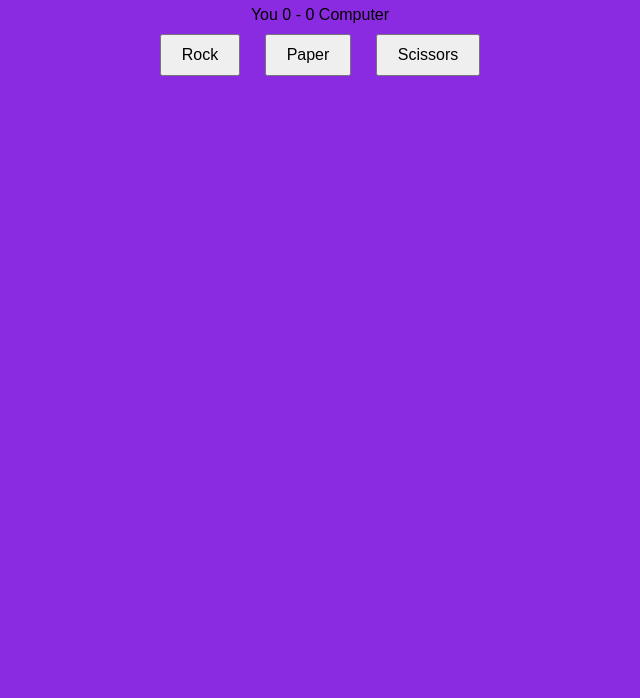
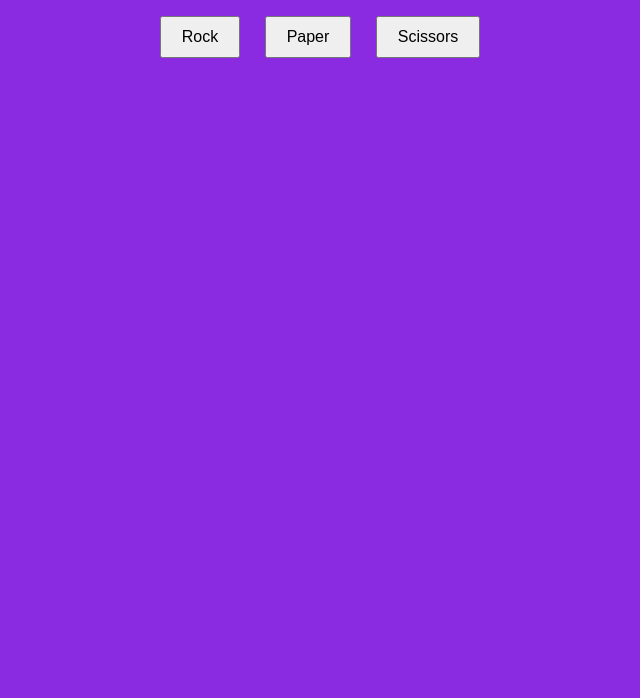
Before and after one commit to Sushma895/Papers, a plain HTML site: page index.html in a window 1280 px wide. Shown: the part 102-800 px from the top of the page, without its empty margins (320-960 px from the left). Drawn offline with Linux system fonts and the light colour scheme.

Commit message:
Update index.html

```diff
--- a/index.html
+++ b/index.html
@@ -25,11 +25,6 @@
 </head>
 <body>
     <h1>Rock Paper Scissors Game</h1>
-    <div class="score-container">
-        <span class="user">You</span>
-        <span id="score"> 0 - 0</span>
-        <span class="Computer"> Computer</span>
-    </div>
     <button class="button" onclick="playGame('rock')">Rock</button>
     <button class="button" onclick="playGame('paper')">Paper</button>
     <button class="button" onclick="playGame('scissors')">Scissors</button>
```
